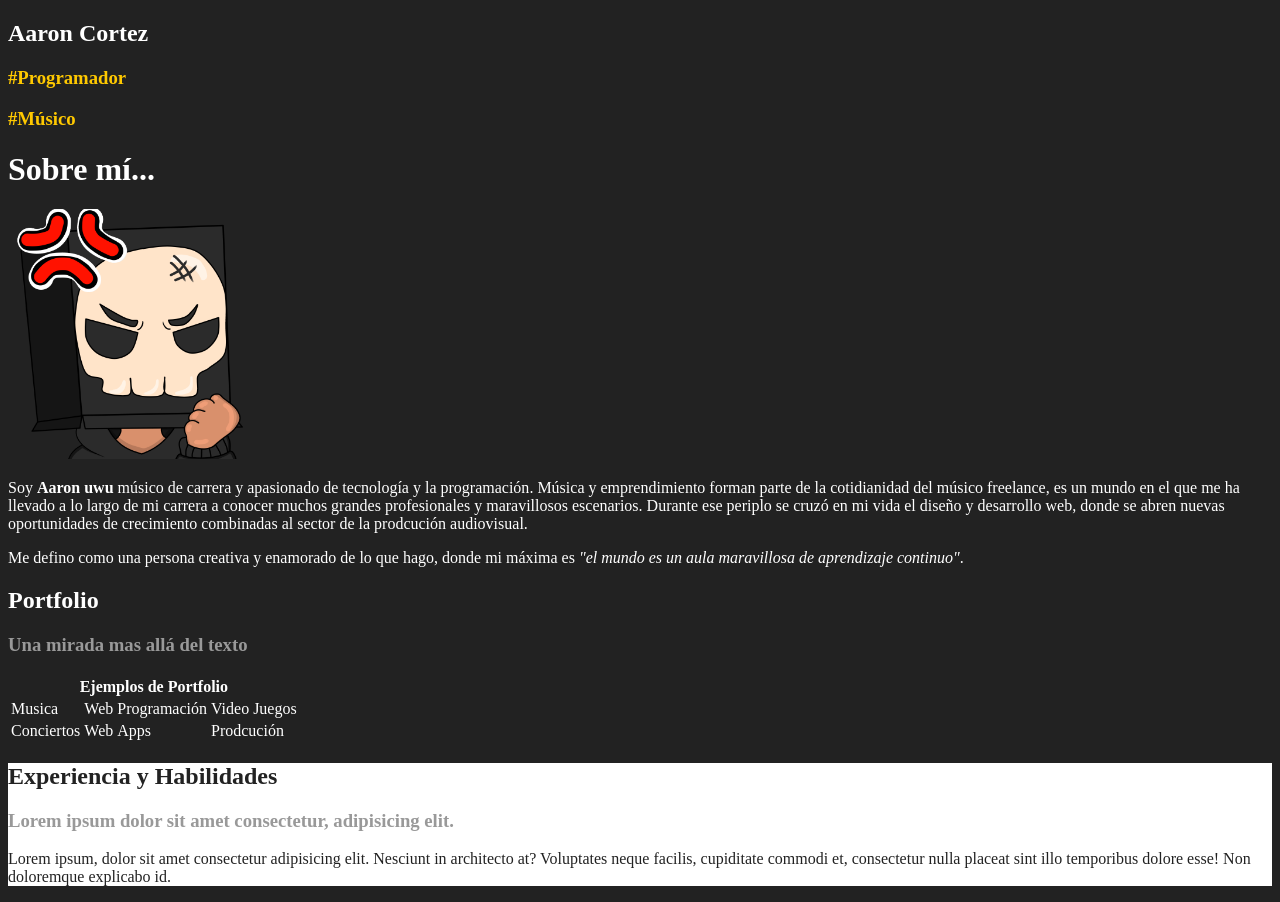
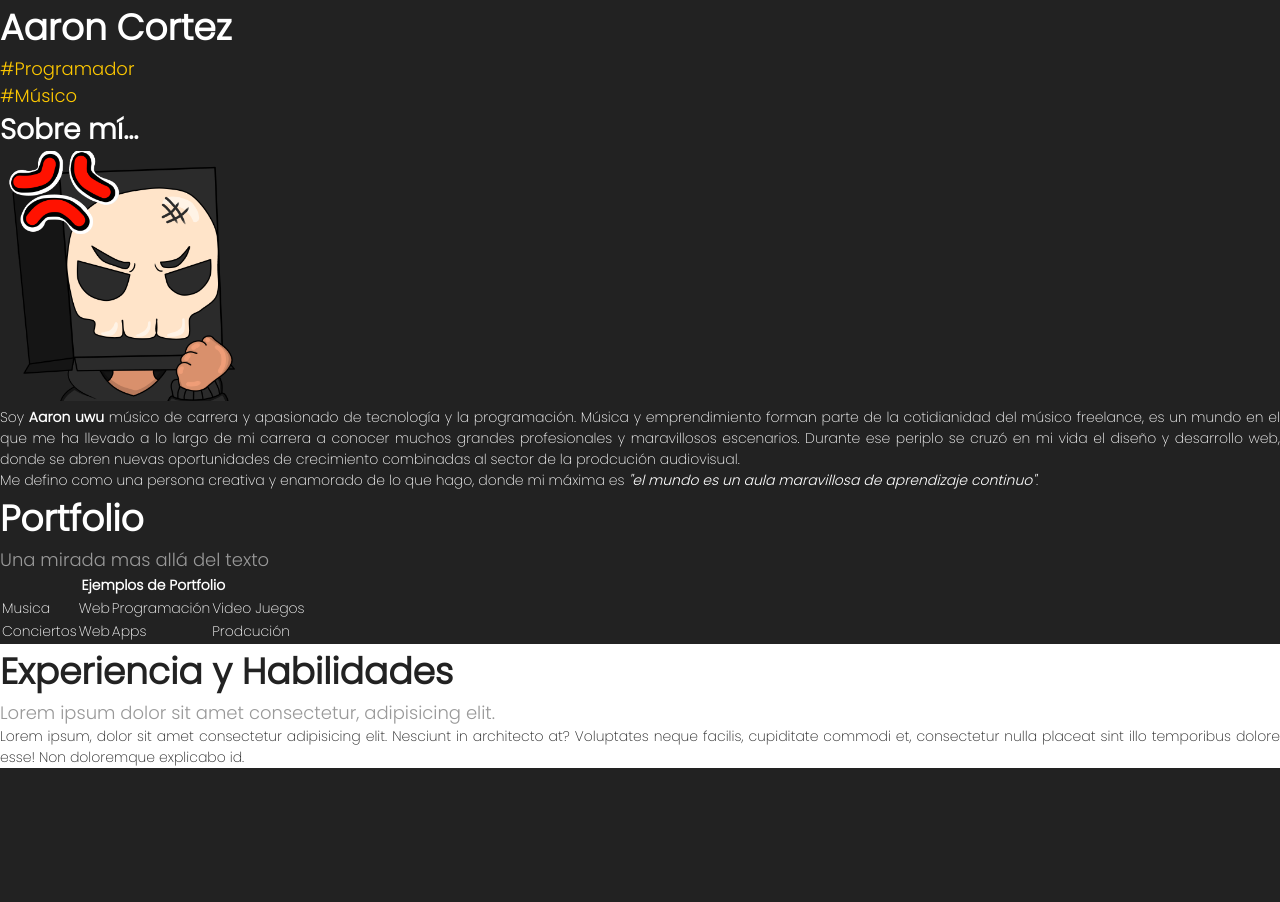
Before and after one commit to Aaron-193/Portfolio, a plain HTML site: page portfolio/Index.html in a window 1280 px wide. After the commit the page ends 800 px from the top, so only its background shows below. Drawn offline with Linux system fonts and the light colour scheme.

Commit message:
Add files via upload

```diff
--- a/portfolio/Index.html
+++ b/portfolio/Index.html
@@ -3,6 +3,9 @@
     <head>
         <meta charset="utf-8">
         <title>Portfolio Aaron Cortez</title> <!--lo que se ve en la parte de la pestania-->
+        <link rel="preconnect" href="https://fonts.googleapis.com">
+        <link rel="preconnect" href="https://fonts.gstatic.com" crossorigin>
+        <link href="https://fonts.googleapis.com/css2?family=Poppins:wght@100;200;300&display=swap" rel="stylesheet">
         <link rel="stylesheet" href="css/estilos.css">
     </head>
     <body>
--- a/portfolio/css/estilos.css
+++ b/portfolio/css/estilos.css
@@ -1,10 +1,26 @@
 /*CSS general de elementos*/
+*{
+    margin: 0px;
+    padding: 0px;
+}
 body{
     background-color: #222;
-    color:white
+    color:white;
+    font: 200 14px'Poppins', sans-serif;
+}
+h2{
+    font-size: 36px;
 }
 h3{
     color: #999;
+    font-size: 18px;
+    font-weight: 300;
+}
+p{
+    text-align: justify;
+}
+cite{
+    font-weight: 300;
 }
 /* IDS y Clases*/
 .hastag{
```
Also changed, not shown: portfolio/extendido.html (+4 -1 lines), portfolio/fuentes.html (added, +33 -0 lines).
